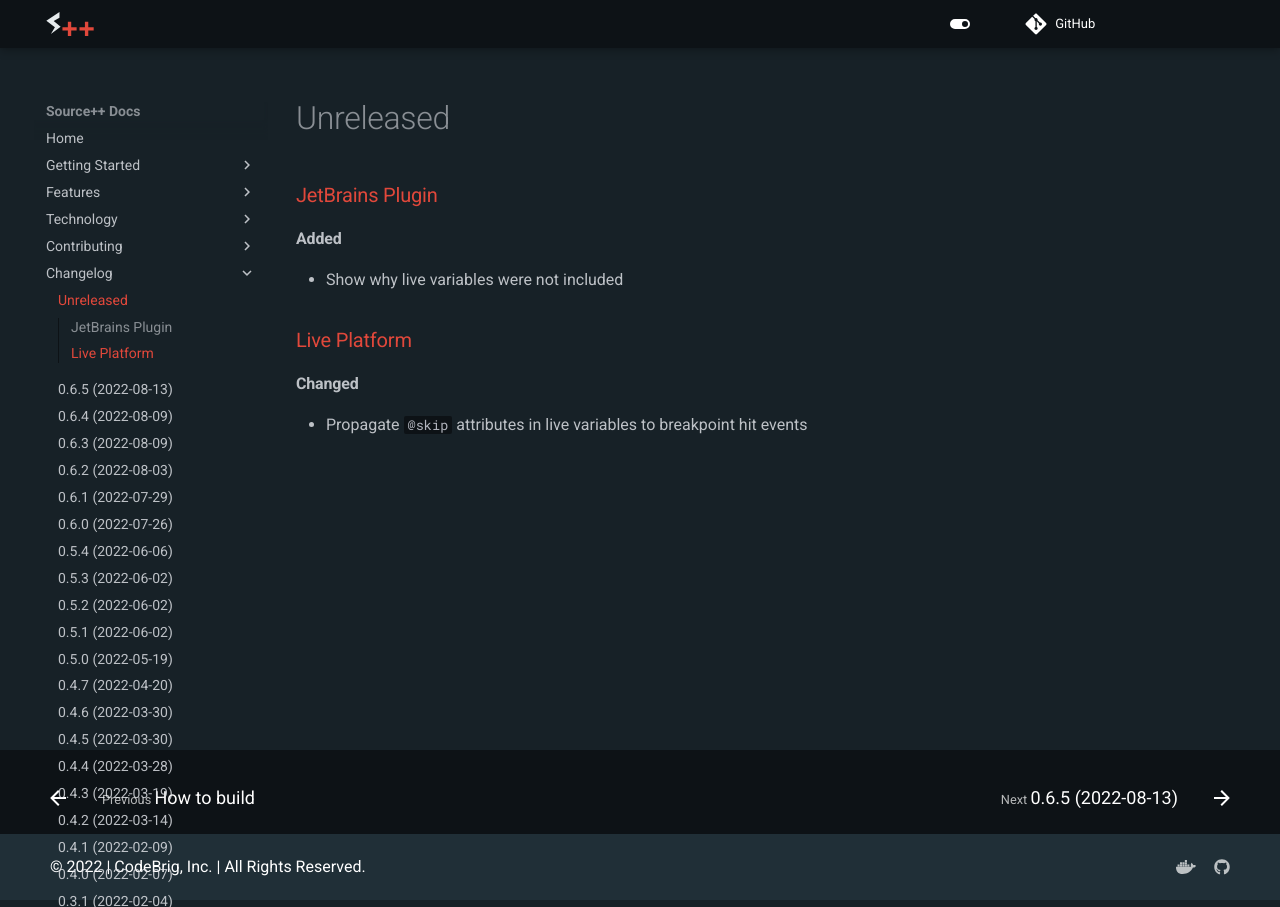
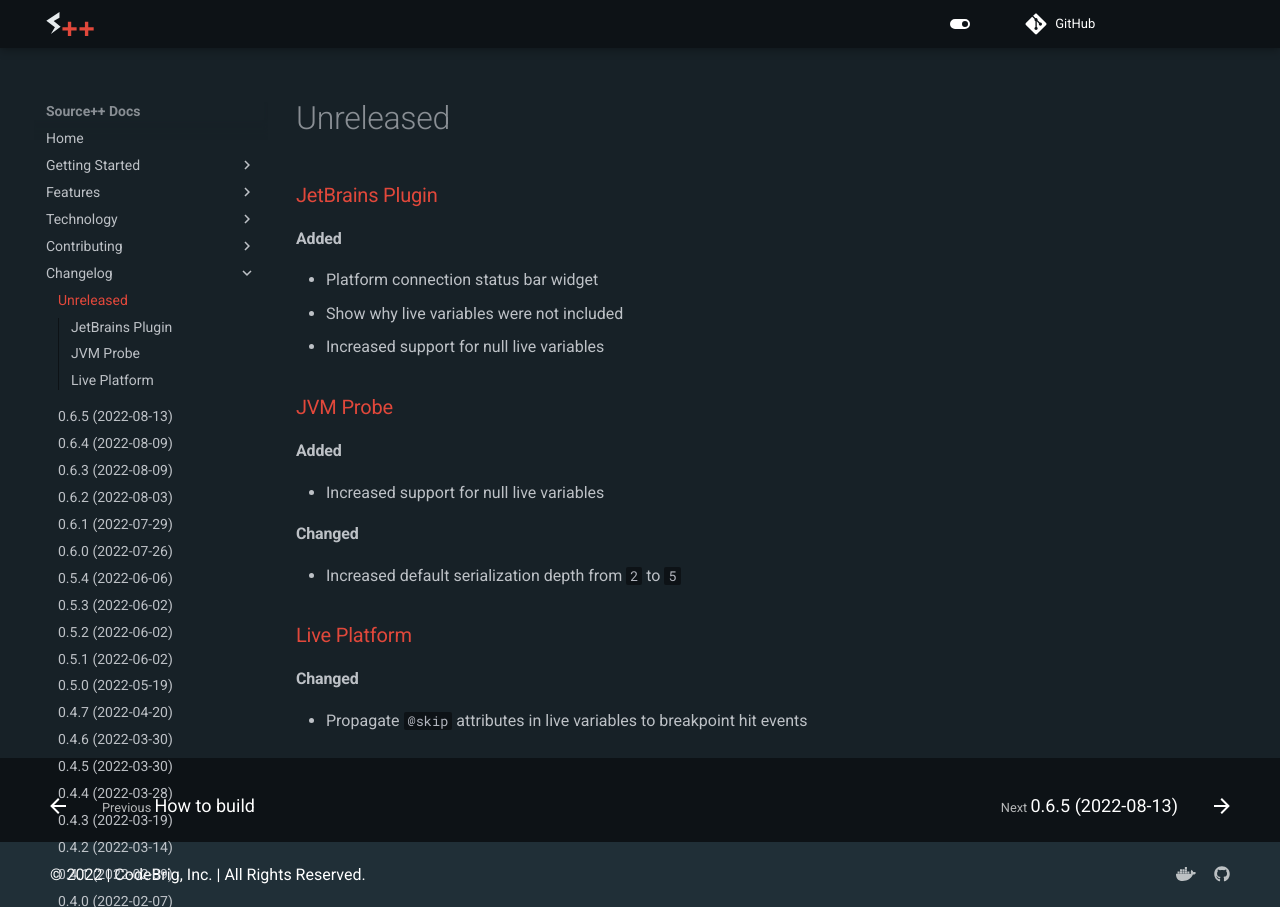
Before and after one commit to sourceplusplus/documentation, an MkDocs documentation site: the page built from docs/changelog/README.md, in a window 1280 px wide. Built offline with MkDocs 1.6.1 and Material for MkDocs 9.7.7, drawn with Linux system fonts in a browser that asks for light colours; comment, search, counter and statistics services are not loaded; the version menu is left out.

Commit message:
docs: changes

```diff
--- a/docs/changelog/README.md
+++ b/docs/changelog/README.md
@@ -3,7 +3,17 @@
 ### [JetBrains Plugin](https://github.com/sourceplusplus/interface-jetbrains)
 
 #### Added
+- Platform connection status bar widget
 - Show why live variables were not included
+- Increased support for null live variables
+
+### [JVM Probe](https://github.com/sourceplusplus/probe-jvm)
+
+#### Added
+- Increased support for null live variables
+
+#### Changed
+- Increased default serialization depth from `2` to `5`
 
 ### [Live Platform](https://github.com/sourceplusplus/live-platform)
 
```
